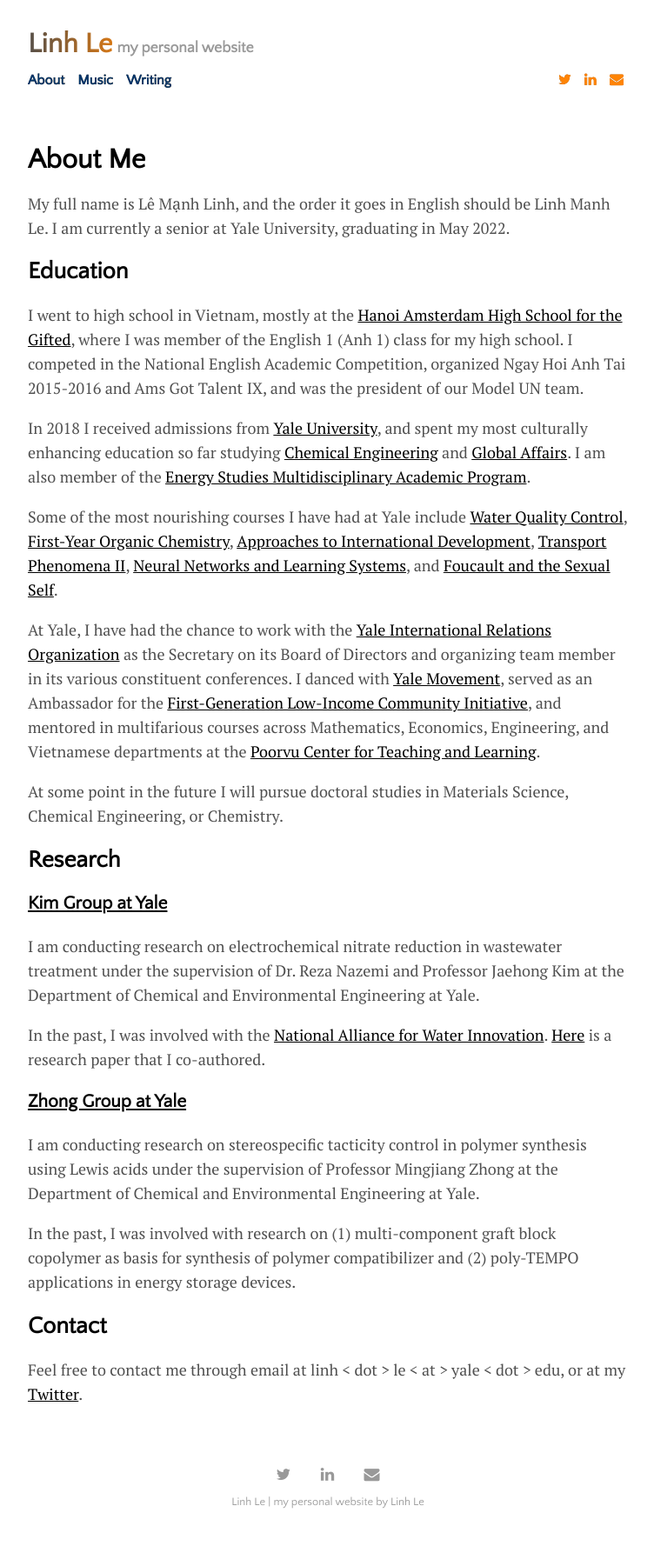
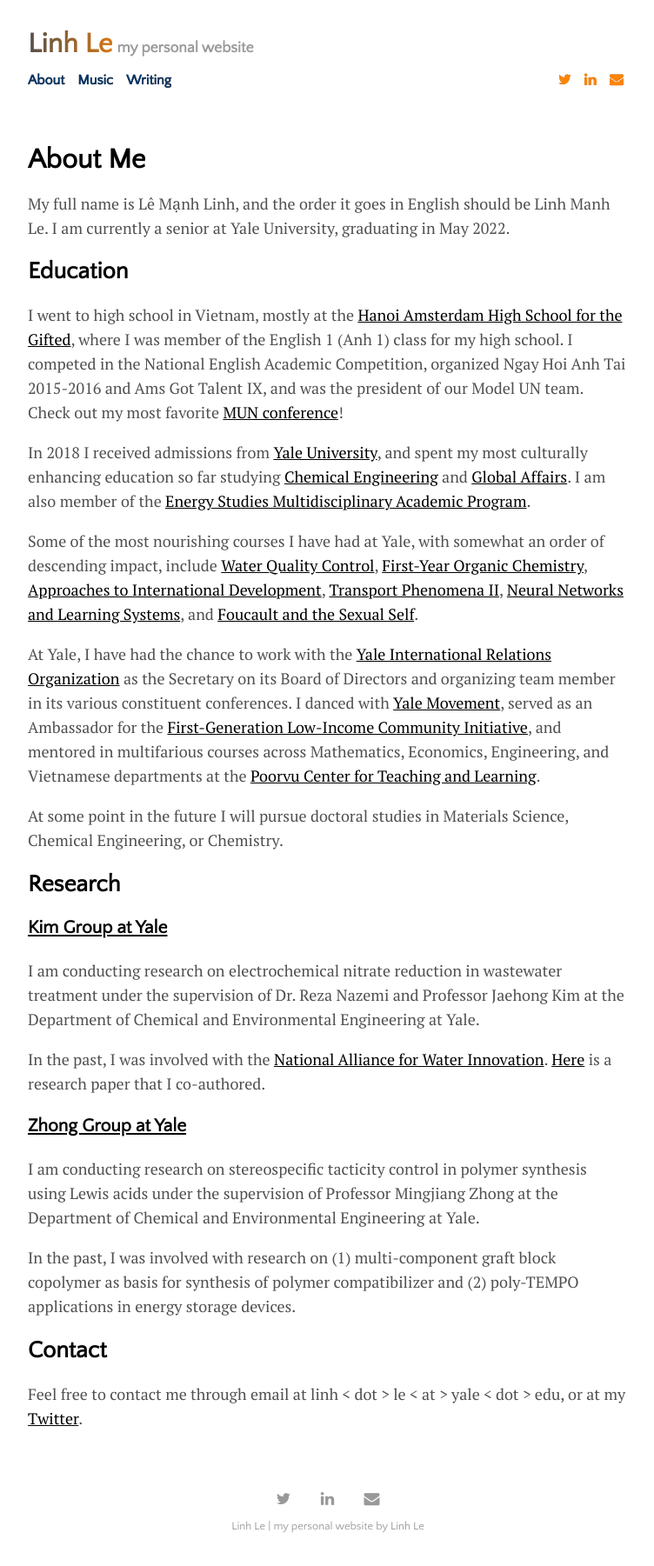
Before and after one commit to aidenva/aidenva.github.io, a Jekyll site: the page built from menu/about.md, in a window 1280 px wide. Shown: the whole page at 87% size, without its empty margins (263-1015 px from the left). Built offline with Jekyll 4.4.1, drawn with Linux system fonts in a browser that asks for light colours; before the commit the page ends 1773 px from its top, so only the background shows below that.

Commit message:
change courses in bio

```diff
--- a/_layouts/music.html
+++ b/_layouts/music.html
@@ -41,7 +41,7 @@
     <li itemscope>
       <a href="{{ site.github.url }}{{ post.url }}">{{ post.title }}</a>
       <p>
-        <span class="post-date"><i class="fa fa-calendar" aria-hidden="true"></i> {{ post.date | date_to_string }} - <i class="fa fa-clock-o" aria-hidden="true"></i> {% include read-time.html %}</span>
+        <span class="post-date"><i class="fa fa-clock-o" aria-hidden="true"></i> {% include read-time.html %}</span>
       </p>
     </li>
     {% endif %}
--- a/menu/about.md
+++ b/menu/about.md
@@ -8,11 +8,11 @@
 
 ## Education
 
-I went to high school in Vietnam, mostly at the [Hanoi Amsterdam High School for the Gifted](http://www.hn-ams.edu.vn/en), where I was member of the English 1 (Anh 1) class for my high school. I competed in the National English Academic Competition, organized Ngay Hoi Anh Tai 2015-2016 and Ams Got Talent IX, and was the president of our Model UN team.
+I went to high school in Vietnam, mostly at the [Hanoi Amsterdam High School for the Gifted](http://www.hn-ams.edu.vn/en), where I was member of the English 1 (Anh 1) class for my high school. I competed in the National English Academic Competition, organized Ngay Hoi Anh Tai 2015-2016 and Ams Got Talent IX, and was the president of our Model UN team. Check out my most favorite [MUN conference](https://ivmun.org/)!
 
 In 2018 I received admissions from [Yale University](https://yale.edu), and spent my most culturally enhancing education so far studying [Chemical Engineering](https://seas.yale.edu/departments/chemical-and-environmental-engineering) and [Global Affairs](https://jackson.yale.edu/academics/the-global-affairs-major/). I am also member of the [Energy Studies Multidisciplinary Academic Program](https://earth.yale.edu/energy-studies).
 
-Some of the most nourishing courses I have had at Yale include [Water Quality Control](https://courses.yale.edu/?details&srcdb=201903&crn=10995), [First-Year Organic Chemistry](https://courses.yale.edu/?details&srcdb=201803&crn=10629), [Approaches to International Development](https://courses.yale.edu/?details&srcdb=202001&crn=27688), [Transport Phenomena II](https://courses.yale.edu/?details&srcdb=202101&crn=21832), [Neural Networks and Learning Systems](https://courses.yale.edu/?details&srcdb=202103&crn=11124), and [Foucault and the Sexual Self](https://courses.yale.edu/?details&srcdb=202201&crn=23790).
+Some of the most nourishing courses I have had at Yale, with somewhat an order of descending impact, include [Water Quality Control](https://courses.yale.edu/?details&srcdb=201903&crn=10995), [First-Year Organic Chemistry](https://courses.yale.edu/?details&srcdb=201803&crn=10629), [Approaches to International Development](https://courses.yale.edu/?details&srcdb=202001&crn=27688), [Transport Phenomena II](https://courses.yale.edu/?details&srcdb=202101&crn=21832), [Neural Networks and Learning Systems](https://courses.yale.edu/?details&srcdb=202103&crn=11124), and [Foucault and the Sexual Self](https://courses.yale.edu/?details&srcdb=202201&crn=23790).
 
 At Yale, I have had the chance to work with the [Yale International Relations Organization](https://yira.org) as the Secretary on its Board of Directors and organizing team member in its various constituent conferences. I danced with [Yale Movement](https://www.youtube.com/c/YaleMovement), served as an Ambassador for the [First-Generation Low-Income Community Initiative](https://fgli.yalecollege.yale.edu/), and mentored in multifarious courses across Mathematics, Economics, Engineering, and Vietnamese departments at the [Poorvu Center for Teaching and Learning](https://poorvucenter.yale.edu/course-based-peer-tutors).
 
```
